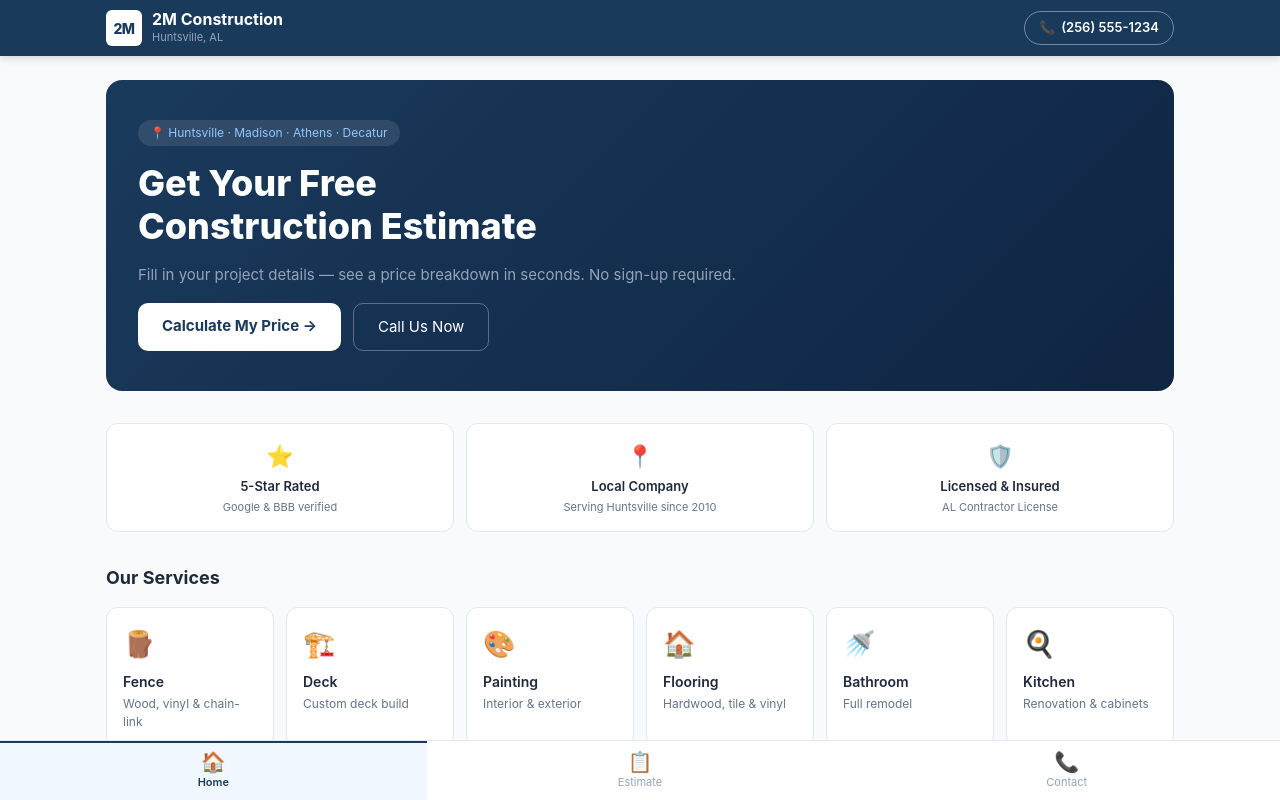
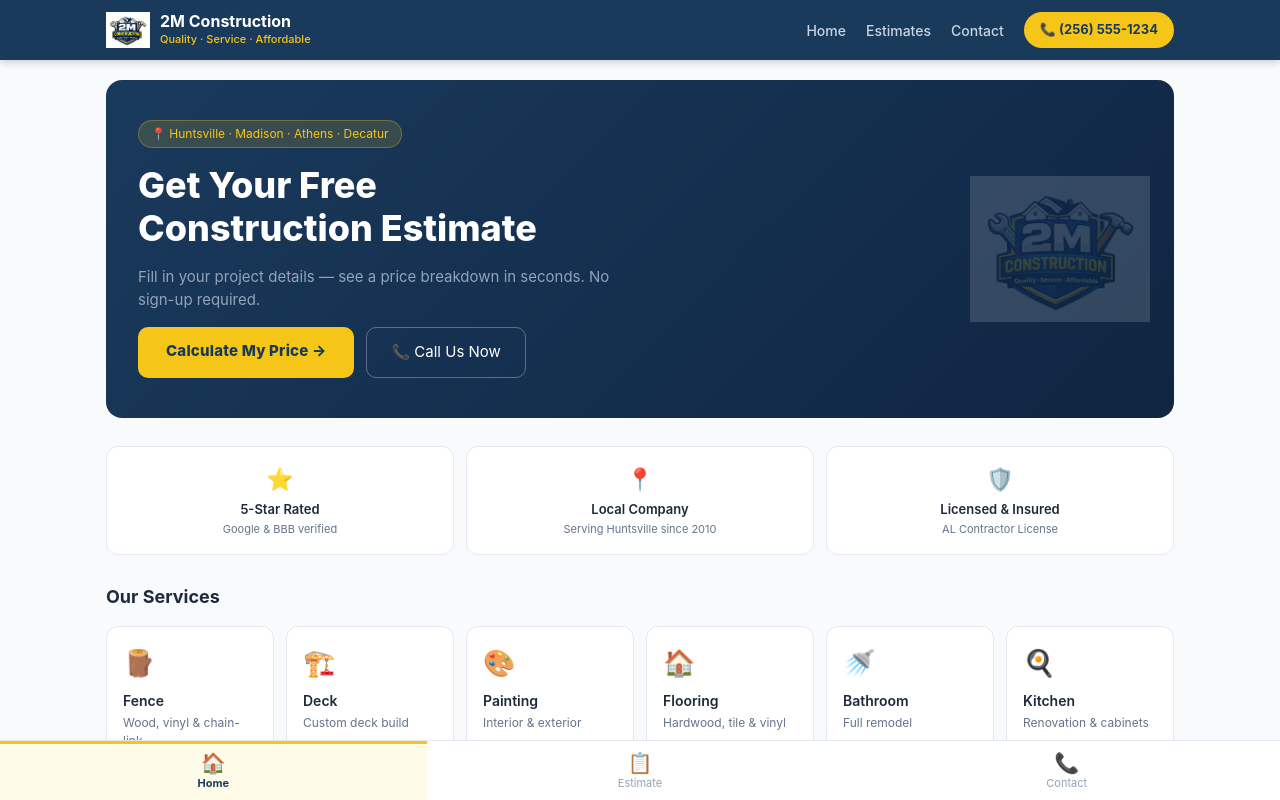
Before and after one commit to tomnguyen4484/2m-construction, a Next.js app: page / in a window 1280 px wide. Shown: the top 800 px of the page. Built offline with nearby package versions, Linux system fonts and the light colour scheme.

Commit message:
Add real logo and gold branding

```diff
--- a/app/page.tsx
+++ b/app/page.tsx
@@ -1,4 +1,5 @@
 import Link from 'next/link';
+import Image from 'next/image';
 
 const services = [
   { name: 'Fence',    slug: 'fence',    icon: '🪵', desc: 'Wood, vinyl & chain-link' },
@@ -26,36 +27,39 @@
       {/* Hero */}
       <div style={{
         background: 'linear-gradient(135deg, #1A3A5C 0%, #0F2542 100%)',
-        borderRadius: '16px', padding: '40px 32px', marginBottom: '32px',
-        display: 'flex', flexDirection: 'column', gap: '16px'
+        borderRadius: '16px', padding: '40px 32px', marginBottom: '28px',
+        display: 'flex', flexDirection: 'column', gap: '16px', position: 'relative', overflow: 'hidden'
       }}>
+        <div style={{ position: 'absolute', right: '24px', top: '50%', transform: 'translateY(-50%)', opacity: 0.15 }}>
+          <Image src="/logo.png" alt="" width={180} height={180} style={{ objectFit: 'contain' }} />
+        </div>
         <div style={{
           display: 'inline-flex', alignItems: 'center', gap: '6px',
-          background: 'rgba(255,255,255,0.1)', borderRadius: '20px',
-          padding: '4px 12px', width: 'fit-content'
+          background: 'rgba(245,197,24,0.15)', border: '1px solid rgba(245,197,24,0.3)',
+          borderRadius: '20px', padding: '4px 12px', width: 'fit-content'
         }}>
-          <span style={{ fontSize: '12px', color: '#93C5FD' }}>📍 Huntsville · Madison · Athens · Decatur</span>
+          <span style={{ fontSize: '12px', color: '#F5C518' }}>📍 Huntsville · Madison · Athens · Decatur</span>
         </div>
         <h1 style={{ color: '#FFFFFF', fontSize: 'clamp(24px, 4vw, 36px)', fontWeight: 800, margin: 0, lineHeight: 1.2 }}>
           Get Your Free<br />Construction Estimate
         </h1>
-        <p style={{ color: '#94A3B8', fontSize: '15px', margin: 0 }}>
+        <p style={{ color: '#94A3B8', fontSize: '15px', margin: 0, maxWidth: '480px' }}>
           Fill in your project details — see a price breakdown in seconds. No sign-up required.
         </p>
         <div style={{ display: 'flex', gap: '12px', flexWrap: 'wrap' }}>
           <Link href="/estimate" style={{
-            background: '#FFFFFF', color: '#1A3A5C', fontWeight: 700,
-            padding: '12px 24px', borderRadius: '10px', fontSize: '15px',
-            display: 'inline-block'
+            background: '#F5C518', color: '#1A3A5C', fontWeight: 800,
+            padding: '13px 28px', borderRadius: '10px', fontSize: '15px',
+            display: 'inline-block', letterSpacing: '0.2px'
           }}>
             Calculate My Price →
           </Link>
           <a href="tel:+12565551234" style={{
             border: '1.5px solid rgba(255,255,255,0.3)', color: '#FFFFFF',
-            padding: '12px 24px', borderRadius: '10px', fontSize: '15px',
+            padding: '13px 24px', borderRadius: '10px', fontSize: '15px',
             display: 'inline-block'
           }}>
-            Call Us Now
+            📞 Call Us Now
           </a>
         </div>
       </div>
@@ -63,7 +67,7 @@
       {/* Trust bar */}
       <div style={{
         display: 'grid', gridTemplateColumns: 'repeat(3, 1fr)',
-        gap: '12px', marginBottom: '32px'
+        gap: '12px', marginBottom: '28px'
       }}>
         {trust.map(t => (
           <div key={t.label} style={{
@@ -89,8 +93,7 @@
         {services.map((s) => (
           <Link key={s.slug} href={'/estimate/' + s.slug} style={{
             background: '#FFFFFF', border: '1px solid #E2E8F0',
-            borderRadius: '12px', padding: '16px', display: 'block',
-            transition: 'all 0.15s'
+            borderRadius: '12px', padding: '16px', display: 'block'
           }}>
             <div style={{ fontSize: '26px', marginBottom: '8px' }}>{s.icon}</div>
             <div style={{ fontWeight: 600, color: '#1E293B', fontSize: '14px' }}>{s.name}</div>
--- a/components/BottomNav.tsx
+++ b/components/BottomNav.tsx
@@ -23,9 +23,9 @@
             flex: 1, display: 'flex', flexDirection: 'column',
             alignItems: 'center', justifyContent: 'center', gap: '2px',
             color: active ? '#1A3A5C' : '#94A3B8',
-            fontWeight: active ? 600 : 400, fontSize: '11px',
-            borderTop: active ? '2px solid #1A3A5C' : '2px solid transparent',
-            background: active ? '#F0F7FF' : 'transparent'
+            fontWeight: active ? 700 : 400, fontSize: '11px',
+            borderTop: active ? '3px solid #F5C518' : '3px solid transparent',
+            background: active ? '#FEFCE8' : 'transparent'
           }}>
             <span style={{ fontSize: '20px', lineHeight: 1 }}>{tab.icon}</span>
             <span>{tab.label}</span>
--- a/components/Header.tsx
+++ b/components/Header.tsx
@@ -1,12 +1,13 @@
 import Link from 'next/link';
+import Image from 'next/image';
 
 export default function Header() {
   return (
     <header style={{
       position: 'fixed', top: 0, left: 0, right: 0, zIndex: 50,
-      background: '#1A3A5C', height: '56px',
+      background: '#1A3A5C', height: '60px',
       display: 'flex', alignItems: 'center',
-      boxShadow: '0 2px 8px rgba(0,0,0,0.15)'
+      boxShadow: '0 2px 8px rgba(0,0,0,0.2)'
     }}>
       <div style={{
         width: '100%', maxWidth: '1100px', margin: '0 auto',
@@ -14,34 +15,33 @@
       }}>
         {/* Logo */}
         <Link href="/" style={{ display: 'flex', alignItems: 'center', gap: '10px' }}>
-          <div style={{
-            width: '36px', height: '36px', background: '#FFFFFF',
-            borderRadius: '6px', display: 'flex', alignItems: 'center', justifyContent: 'center'
-          }}>
-            <span style={{ color: '#1A3A5C', fontWeight: 800, fontSize: '14px', letterSpacing: '-0.5px' }}>2M</span>
-          </div>
+          <Image src="/logo.png" alt="2M Construction" width={44} height={44}
+            style={{ objectFit: 'contain' }} />
           <div>
-            <div style={{ color: '#FFFFFF', fontWeight: 700, fontSize: '16px', lineHeight: 1.1 }}>2M Construction</div>
-            <div style={{ color: '#94A3B8', fontSize: '11px' }}>Huntsville, AL</div>
+            <div style={{ color: '#FFFFFF', fontWeight: 700, fontSize: '16px', lineHeight: 1.1 }}>
+              2M Construction
+            </div>
+            <div style={{ color: '#F5C518', fontSize: '11px', fontWeight: 500 }}>
+              Quality · Service · Affordable
+            </div>
           </div>
         </Link>
 
-        {/* Desktop nav */}
-        <nav style={{ display: 'flex', alignItems: 'center', gap: '24px' }}>
-          <div style={{ display: 'none' }} className="desktop-nav-links">
-            <Link href="/" style={{ color: '#CBD5E1', fontSize: '14px', fontWeight: 500 }}>Home</Link>
-            <Link href="/estimate" style={{ color: '#CBD5E1', fontSize: '14px', fontWeight: 500 }}>Estimates</Link>
-            <Link href="/contact" style={{ color: '#CBD5E1', fontSize: '14px', fontWeight: 500 }}>Contact</Link>
-          </div>
+        {/* Desktop nav + phone */}
+        <div style={{ display: 'flex', alignItems: 'center', gap: '20px' }}>
+          <nav style={{ display: 'flex', gap: '20px' }}>
+            {[['Home','/'],['Estimates','/estimate'],['Contact','/contact']].map(([l,h]) => (
+              <Link key={h} href={h} style={{ color: '#CBD5E1', fontSize: '14px', fontWeight: 500 }}>{l}</Link>
+            ))}
+          </nav>
           <a href="tel:+12565551234" style={{
-            color: '#FFFFFF', fontWeight: 600, fontSize: '13px',
-            border: '1.5px solid rgba(255,255,255,0.4)',
-            padding: '6px 14px', borderRadius: '20px',
+            background: '#F5C518', color: '#1A3A5C', fontWeight: 700, fontSize: '13px',
+            padding: '8px 16px', borderRadius: '20px',
             display: 'flex', alignItems: 'center', gap: '6px'
           }}>
-            <span>📞</span> (256) 555-1234
+            📞 (256) 555-1234
           </a>
-        </nav>
+        </div>
       </div>
     </header>
   );
```
Also changed, not shown: public/logo.png (added).
